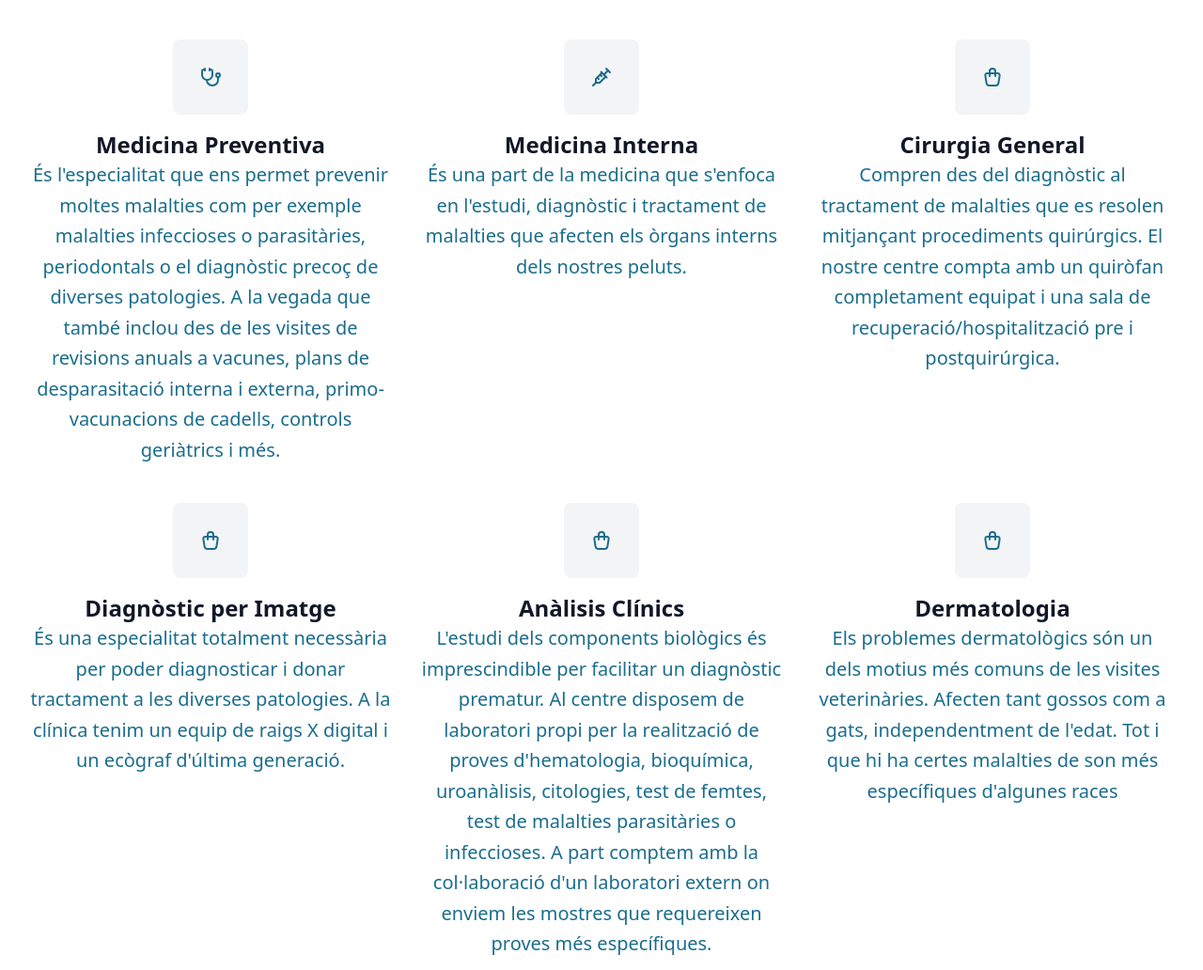
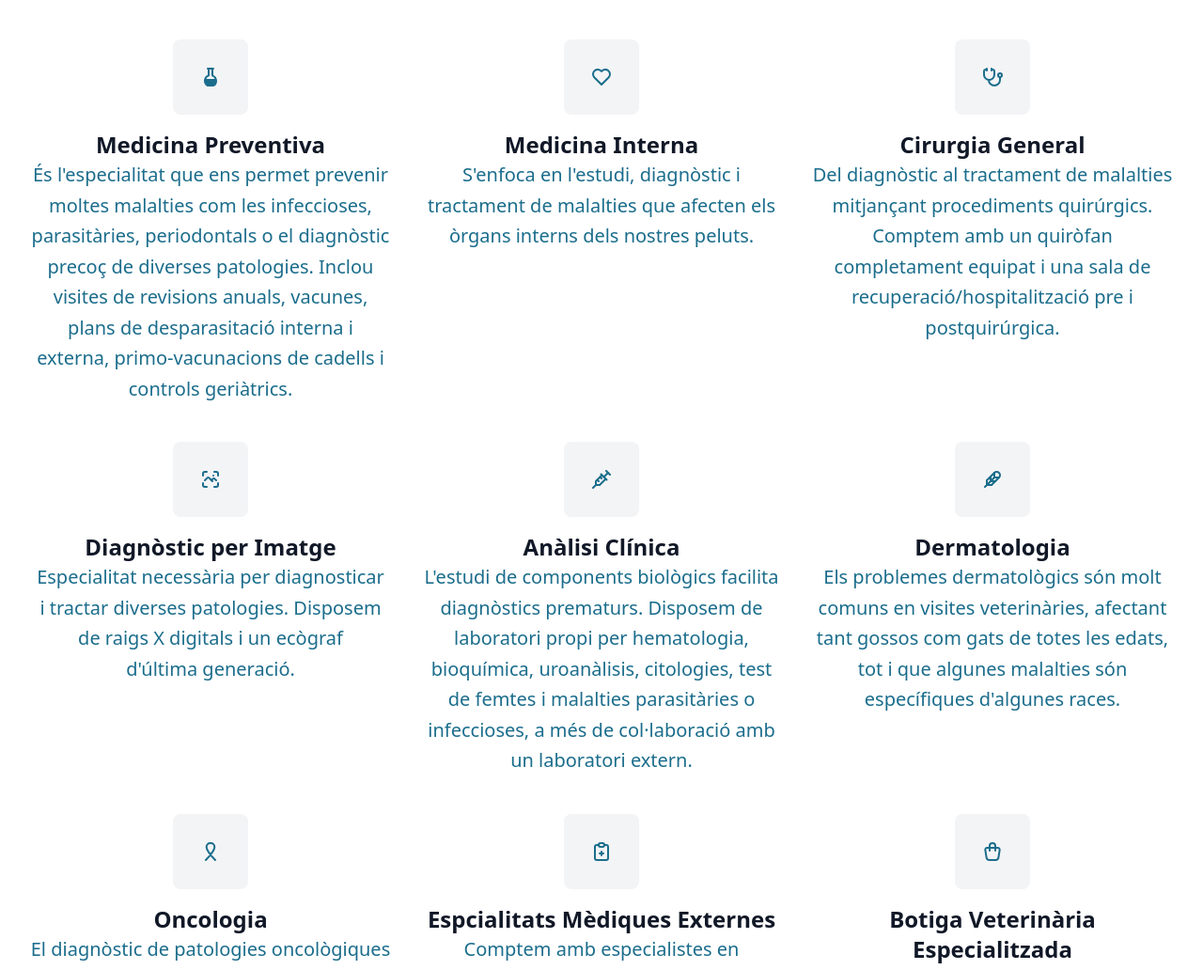
Before and after one commit to verdulife/ulavet-web, an Astro site: page / in a window 1280 px wide. Shown: the part 1020-2052 px from the top of the page at 94% size. Built offline with nearby package versions, Linux system fonts and the light colour scheme; Astro itself is replaced by a stand-in of ours.

Commit message:
add new content 2

```diff
--- /dev/null
+++ b/src/assets/Feather.astro
@@ -0,0 +1,14 @@
+<svg
+  width="24"
+  height="24"
+  viewBox="0 0 24 24"
+  fill="none"
+  stroke="currentColor"
+  stroke-width="2"
+  stroke-linecap="round"
+  stroke-linejoin="round"
+  ><path stroke="none" d="M0 0h24v24H0z" fill="none"></path><path
+    d="M4 20l10 -10m0 -5v5h5m-9 -1v5h5m-9 -1v5h5m-5 -5l4 -4l4 -4"></path><path
+    d="M19 10c.638 -.636 1 -1.515 1 -2.486a3.515 3.515 0 0 0 -3.517 -3.514c-.97 0 -1.847 .367 -2.483 1m-3 13l4 -4l4 -4"
+  ></path></svg
+>
--- /dev/null
+++ b/src/assets/Flask.astro
@@ -0,0 +1,5 @@
+<svg width="24" height="24" viewBox="0 0 24 24" fill="currentColor"
+  ><path stroke="none" d="M0 0h24v24H0z" fill="none"></path><path
+    d="M15 2a1 1 0 0 1 0 2v5.674l.062 .03a7 7 0 0 1 3.85 5.174l.037 .262a7 7 0 0 1 -3.078 6.693a1 1 0 0 1 -.553 .167h-6.635a1 1 0 0 1 -.552 -.166a7 7 0 0 1 .807 -12.134l.062 -.028v-5.672a1 1 0 1 1 0 -2h6zm-2 2h-2v6.34a1 1 0 0 1 -.551 .894l-.116 .049a5 5 0 0 0 -2.92 2.717h9.172a5 5 0 0 0 -2.918 -2.715a1 1 0 0 1 -.667 -.943v-6.342z"
+  ></path></svg
+>
--- /dev/null
+++ b/src/assets/Heart.astro
@@ -0,0 +1,13 @@
+<svg
+  width="24"
+  height="24"
+  viewBox="0 0 24 24"
+  fill="none"
+  stroke="currentColor"
+  stroke-width="2"
+  stroke-linecap="round"
+  stroke-linejoin="round"
+  ><path stroke="none" d="M0 0h24v24H0z" fill="none"></path><path
+    d="M19.5 12.572l-7.5 7.428l-7.5 -7.428a5 5 0 1 1 7.5 -6.566a5 5 0 1 1 7.5 6.572"
+  ></path></svg
+>
--- /dev/null
+++ b/src/assets/Picture.astro
@@ -0,0 +1,16 @@
+<svg
+  width="24"
+  height="24"
+  viewBox="0 0 24 24"
+  fill="none"
+  stroke="currentColor"
+  stroke-width="2"
+  stroke-linecap="round"
+  stroke-linejoin="round"
+  ><path stroke="none" d="M0 0h24v24H0z" fill="none"></path><path d="M15 8h.01"
+  ></path><path d="M6 13l2.644 -2.644a1.21 1.21 0 0 1 1.712 0l3.644 3.644"
+  ></path><path d="M13 13l1.644 -1.644a1.21 1.21 0 0 1 1.712 0l1.644 1.644"
+  ></path><path d="M4 8v-2a2 2 0 0 1 2 -2h2"></path><path
+    d="M4 16v2a2 2 0 0 0 2 2h2"></path><path d="M16 4h2a2 2 0 0 1 2 2v2"
+  ></path><path d="M16 20h2a2 2 0 0 0 2 -2v-2"></path></svg
+>
--- /dev/null
+++ b/src/assets/Report.astro
@@ -0,0 +1,15 @@
+<svg
+  width="24"
+  height="24"
+  viewBox="0 0 24 24"
+  fill="none"
+  stroke="currentColor"
+  stroke-width="2"
+  stroke-linecap="round"
+  stroke-linejoin="round"
+  ><path stroke="none" d="M0 0h24v24H0z" fill="none"></path><path
+    d="M9 5h-2a2 2 0 0 0 -2 2v12a2 2 0 0 0 2 2h10a2 2 0 0 0 2 -2v-12a2 2 0 0 0 -2 -2h-2"
+  ></path><path
+    d="M9 3m0 2a2 2 0 0 1 2 -2h2a2 2 0 0 1 2 2v0a2 2 0 0 1 -2 2h-2a2 2 0 0 1 -2 -2z"
+  ></path><path d="M10 14l4 0"></path><path d="M12 12l0 4"></path></svg
+>
--- /dev/null
+++ b/src/assets/Ribbon.astro
@@ -0,0 +1,13 @@
+<svg
+  width="24"
+  height="24"
+  viewBox="0 0 24 24"
+  fill="none"
+  stroke="currentColor"
+  stroke-width="2"
+  stroke-linecap="round"
+  stroke-linejoin="round"
+  ><path stroke="none" d="M0 0h24v24H0z" fill="none"></path><path
+    d="M7 21s9.286 -9.841 9.286 -13.841a3.864 3.864 0 0 0 -1.182 -3.008a4.13 4.13 0 0 0 -3.104 -1.144a4.13 4.13 0 0 0 -3.104 1.143a3.864 3.864 0 0 0 -1.182 3.01c0 4 9.286 13.84 9.286 13.84"
+  ></path></svg
+>
--- a/src/components/SectionServices.astro
+++ b/src/components/SectionServices.astro
@@ -3,8 +3,14 @@ import { Image } from "astro:assets";
 import Container from "@/components/Container.astro";
 import ServiceCard from "@/components/ServiceCard.astro";
 import docCat from "@/assets/dog-cat.jpg";
+import Flask from "@/assets/Flask.astro";
+import Heart from "@/assets/Heart.astro";
 import Stethoscope from "@/assets/Stethoscope.astro";
+import Picture from "@/assets/Picture.astro";
 import Vaccine from "@/assets/Vaccine.astro";
+import Feather from "@/assets/Feather.astro";
+import Ribbon from "@/assets/Ribbon.astro";
+import Report from "@/assets/Report.astro";
 import Bag from "@/assets/Bag.astro";
 ---
 
@@ -20,16 +26,50 @@ import Bag from "@/assets/Bag.astro";
       <ul class="flex flex-wrap items-start justify-center gap-y-8">
         <ServiceCard>
           <Fragment slot="icon">
-            <Stethoscope />
+            <Flask />
           </Fragment>
           <Fragment slot="title">Medicina Preventiva</Fragment>
           <Fragment slot="desc">
-            És l'especialitat que ens permet prevenir moltes malalties com per
-            exemple malalties infeccioses o parasitàries, periodontals o el
-            diagnòstic precoç de diverses patologies. A la vegada que també
-            inclou des de les visites de revisions anuals a vacunes, plans de
-            desparasitació interna i externa, primo-vacunacions de cadells,
-            controls geriàtrics i més.
+            És l'especialitat que ens permet prevenir moltes malalties com les
+            infeccioses, parasitàries, periodontals o el diagnòstic precoç de
+            diverses patologies. Inclou visites de revisions anuals, vacunes,
+            plans de desparasitació interna i externa, primo-vacunacions de
+            cadells i controls geriàtrics.
+          </Fragment>
+        </ServiceCard>
+
+        <ServiceCard>
+          <Fragment slot="icon">
+            <Heart />
+          </Fragment>
+          <Fragment slot="title">Medicina Interna</Fragment>
+          <Fragment slot="desc">
+            S'enfoca en l'estudi, diagnòstic i tractament de malalties que
+            afecten els òrgans interns dels nostres peluts.
+          </Fragment>
+        </ServiceCard>
+
+        <ServiceCard>
+          <Fragment slot="icon">
+            <Stethoscope />
+          </Fragment>
+          <Fragment slot="title">Cirurgia General</Fragment>
+          <Fragment slot="desc">
+            Del diagnòstic al tractament de malalties mitjançant procediments
+            quirúrgics. Comptem amb un quiròfan completament equipat i una sala
+            de recuperació/hospitalització pre i postquirúrgica.
+          </Fragment>
+        </ServiceCard>
+
+        <ServiceCard>
+          <Fragment slot="icon">
+            <Picture />
+          </Fragment>
+          <Fragment slot="title">Diagnòstic per Imatge</Fragment>
+          <Fragment slot="desc">
+            Especialitat necessària per diagnosticar i tractar diverses
+            patologies. Disposem de raigs X digitals i un ecògraf d'última
+            generació.
           </Fragment>
         </ServiceCard>
 
@@ -37,91 +77,47 @@ import Bag from "@/assets/Bag.astro";
           <Fragment slot="icon">
             <Vaccine />
           </Fragment>
-          <Fragment slot="title">Medicina Interna</Fragment>
+          <Fragment slot="title">Anàlisi Clínica</Fragment>
           <Fragment slot="desc">
-            És una part de la medicina que s'enfoca en l'estudi, diagnòstic i
-            tractament de malalties que afecten els òrgans interns dels nostres
-            peluts.
+            L'estudi de components biològics facilita diagnòstics prematurs.
+            Disposem de laboratori propi per hematologia, bioquímica,
+            uroanàlisis, citologies, test de femtes i malalties parasitàries o
+            infeccioses, a més de col·laboració amb un laboratori extern.
           </Fragment>
         </ServiceCard>
 
         <ServiceCard>
           <Fragment slot="icon">
-            <Bag />
+            <Feather />
           </Fragment>
-          <Fragment slot="title">Cirurgia General</Fragment>
+          <Fragment slot="title">Dermatologia</Fragment>
           <Fragment slot="desc">
-            Compren des del diagnòstic al tractament de malalties que es resolen
-            mitjançant procediments quirúrgics. El nostre centre compta amb un
-            quiròfan completament equipat i una sala de
-            recuperació/hospitalització pre i postquirúrgica.
+            Els problemes dermatològics són molt comuns en visites veterinàries,
+            afectant tant gossos com gats de totes les edats, tot i que algunes
+            malalties són específiques d'algunes races.
           </Fragment>
         </ServiceCard>
 
         <ServiceCard>
           <Fragment slot="icon">
-            <Bag />
+            <Ribbon />
           </Fragment>
-          <Fragment slot="title">Diagnòstic per Imatge</Fragment>
+          <Fragment slot="title">Oncologia</Fragment>
           <Fragment slot="desc">
-            És una especialitat totalment necessària per poder diagnosticar i
-            donar tractament a les diverses patologies. A la clínica tenim un
-            equip de raigs X digital i un ecògraf d'última generació.
+            El diagnòstic de patologies oncològiques ha augmentat, amb noves
+            proves i teràpies. Oferim tractaments especialitzats i acompanyament
+            familiar durant tot el procés.
           </Fragment>
         </ServiceCard>
 
         <ServiceCard>
           <Fragment slot="icon">
-            <Bag />
-          </Fragment>
-          <Fragment slot="title">Anàlisis Clínics</Fragment>
-          <Fragment slot="desc">
-            L'estudi dels components biològics és imprescindible per facilitar
-            un diagnòstic prematur. Al centre disposem de laboratori propi per
-            la realització de proves d'hematologia, bioquímica, uroanàlisis,
-            citologies, test de femtes, test de malalties parasitàries o
-            infeccioses. A part comptem amb la col·laboració d'un laboratori
-            extern on enviem les mostres que requereixen proves més
-            específiques.
-          </Fragment>
-        </ServiceCard>
-
-        <ServiceCard>
-          <Fragment slot="icon">
-            <Bag />
-          </Fragment>
-          <Fragment slot="title">Dermatologia</Fragment>
-          <Fragment slot="desc">
-            Els problemes dermatològics són un dels motius més comuns de les
-            visites veterinàries. Afecten tant gossos com a gats,
-            independentment de l'edat. Tot i que hi ha certes malalties de son
-            més específiques d'algunes races
-          </Fragment>
-        </ServiceCard>
-
-        <ServiceCard>
-          <Fragment slot="icon">
-            <Bag />
-          </Fragment>
-          <Fragment slot="title">Oncologia</Fragment>
-          <Fragment slot="desc">
-            En les últimes dècades el diagnòstic de patologies oncològiques en
-            les nostres mascotes ha augmentat de forma considerable, per això
-            han anat apareixent noves proves i teràpies. A la clínica disposem
-            de servei especialitzat que us donarà la millor opció de tractament
-            per al vostre pelut i acompanyament a la família en tot el procés.
-          </Fragment>
-        </ServiceCard>
-
-        <ServiceCard>
-          <Fragment slot="icon">
-            <Bag />
+            <Report />
           </Fragment>
           <Fragment slot="title">Espcialitats Mèdiques Externes</Fragment>
           <Fragment slot="desc">
-            Comptem amb la cooperació de diferents especialistes externs que
-            donen servei de cardiologia i oftalmologia in situ. I també fem
-            derivacions directes a centres de referència per a servei de TAC/RM,
+            Comptem amb especialistes en cardiologia i oftalmologia in situ, i
+            derivacions a centres de referència per a serveis de TAC/RM,
             cirurgia mínima invasiva, traumatologia i neurologia.
           </Fragment>
         </ServiceCard>
@@ -132,9 +128,9 @@ import Bag from "@/assets/Bag.astro";
           </Fragment>
           <Fragment slot="title">Botiga Veterinària Especialitzada</Fragment>
           <Fragment slot="desc">
-            Troba productes de qualitat a la nostra botiga, desde dietes de
-            prescripció veterinaria i dietes bio fins a productes i accesoris
-            per la salut i benestar de les vostres mascotes.
+            Troba productes de qualitat a la nostra botiga, incloent dietes de
+            prescripció veterinària, dietes bio i accessoris per a la salut i
+            benestar de les vostres mascotes.
           </Fragment>
         </ServiceCard>
       </ul>
```
